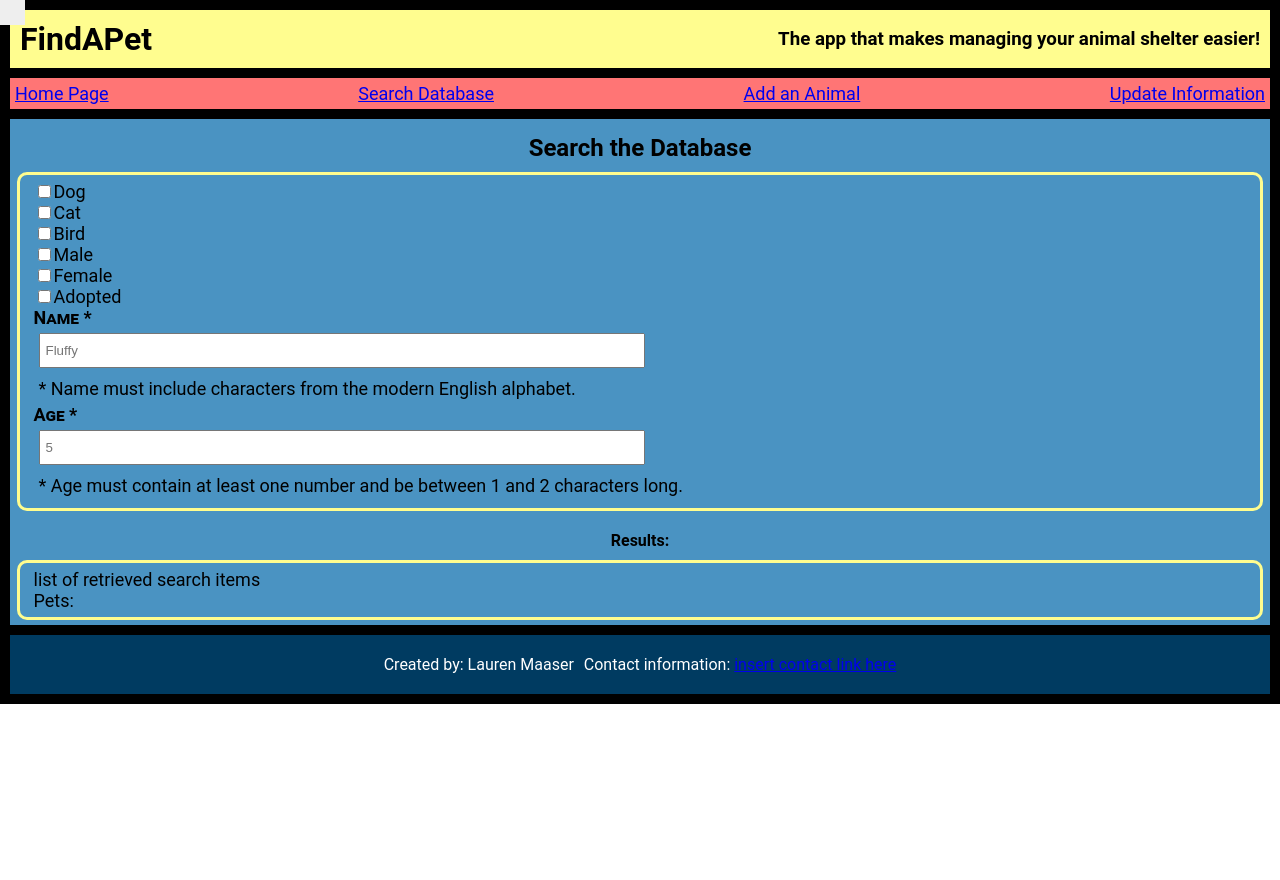
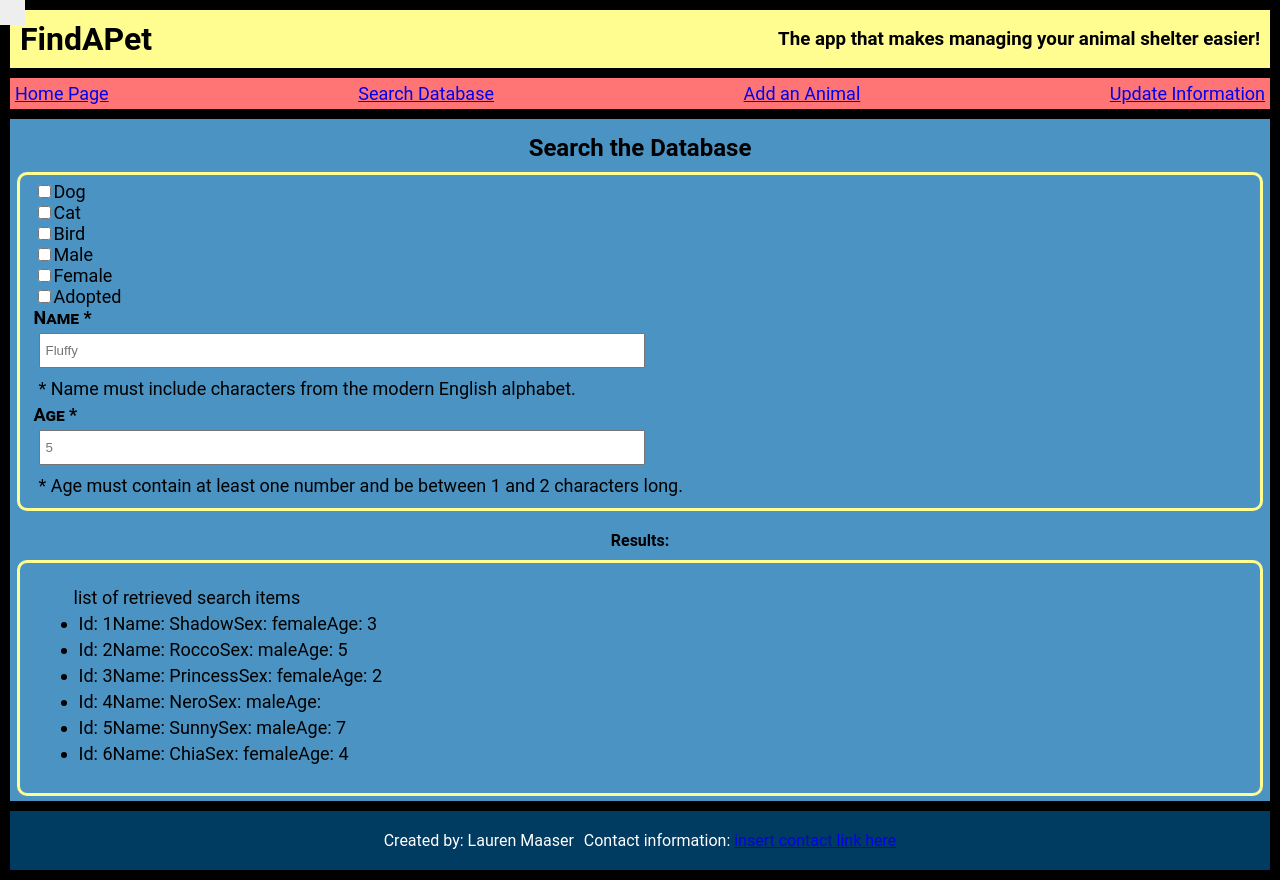
Before and after one commit to Lmcmaaser/find-a-pet-app, a React (Create React App) app: page /search in a window 1280 px wide. Before the commit the page ends 800 px from the top, so only its background shows below. Built offline with nearby package versions, Linux system fonts and the light colour scheme.

Commit message:
mapped over array

```diff
--- a/src/Search/Search.js
+++ b/src/Search/Search.js
@@ -21,7 +21,6 @@ export default class Search extends React.Component {
   }
 
    getFilteredPets() {
-    // Make a copy of the
     let filteredPets = this.context.pets
 
     if (this.state.nameFilter) {
@@ -43,6 +42,8 @@ export default class Search extends React.Component {
     if (this.state.ageFilter) {
       filteredPets = findAge(filteredPets, this.state.ageFilter)
     }
+
+    return filteredPets;
 
   }
 
@@ -186,8 +187,16 @@ export default class Search extends React.Component {
         <div className="results-section">
           <h4>Results:</h4>
           <div className="results-list">
-            list of retrieved search items
-              <div>Pets:{filteredPets}</div>
+            <ul>list of retrieved search items
+              {filteredPets.map((pet) =>
+                <li key={pet.id}>
+                  Id: {pet.id}
+                  Name: {pet.name}
+                  Sex: {pet.sex}
+                  Age: {pet.age}
+                </li>
+              )}
+            </ul>
           </div>
         </div>
       </div>
--- a/src/dummy-store.js
+++ b/src/dummy-store.js
@@ -19,7 +19,7 @@ export default {
       "pet_type": "dog",
       "name": "Shadow",
       "sex": "female",
-      "age:": "3",
+      "age": "3",
       "adopted": "yes",
     },
     {
@@ -27,7 +27,7 @@ export default {
       "pet_type": "dog",
       "name": "Rocco",
       "sex": "male",
-      "age:": "5",
+      "age": "5",
       // "adopted": "no",
     },
     {
@@ -35,7 +35,7 @@ export default {
       "pet_type": "cat",
       "name": "Princess",
       "sex": "female",
-      "age:": "2",
+      "age": "2",
       "adopted": "yes",
     },
     {
@@ -51,7 +51,7 @@ export default {
       "pet_type": "bird",
       "name": "Sunny",
       "sex": "male",
-      "age:": "7",
+      "age": "7",
       "adopted": "yes",
     },
     {
@@ -59,7 +59,7 @@ export default {
       "pet_type": "bird",
       "name": "Chia",
       "sex": "female",
-      "age:": "4",
+      "age": "4",
       // "adopted": "no",
     }
   ]
```
